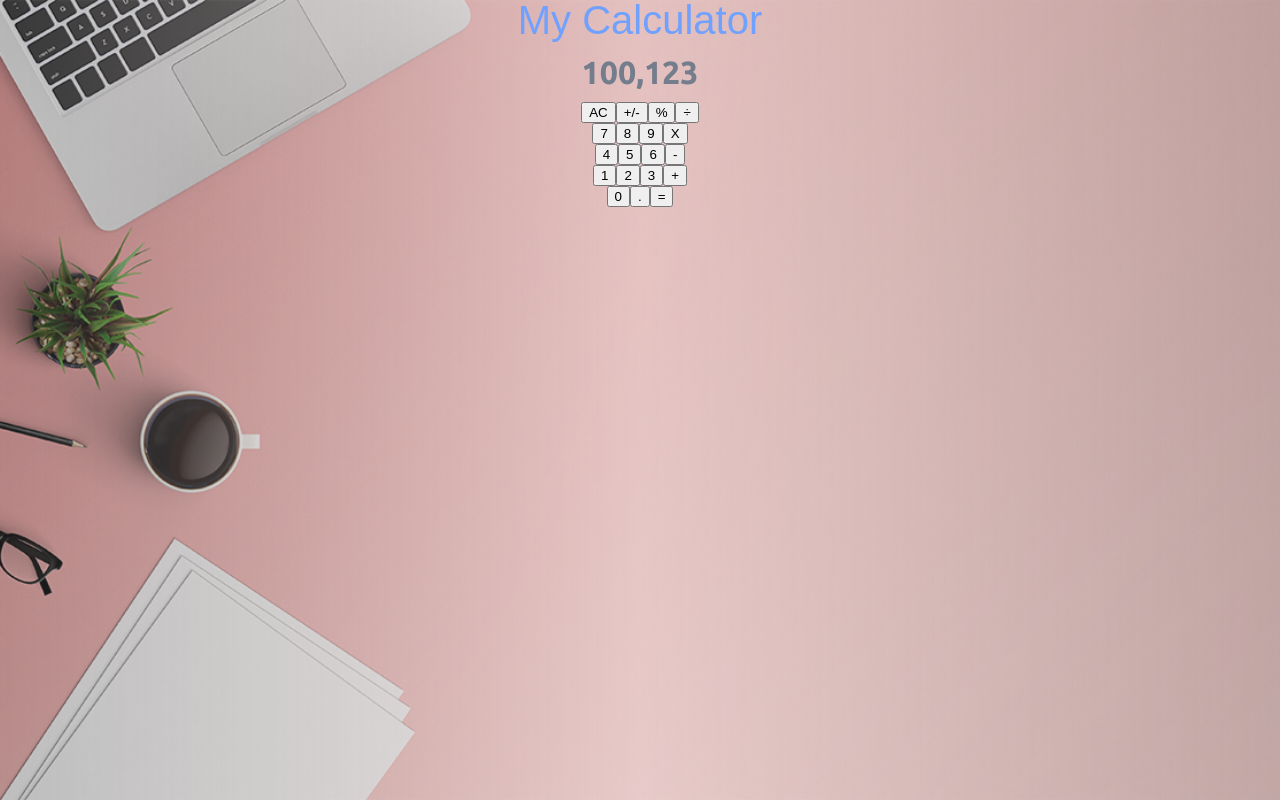
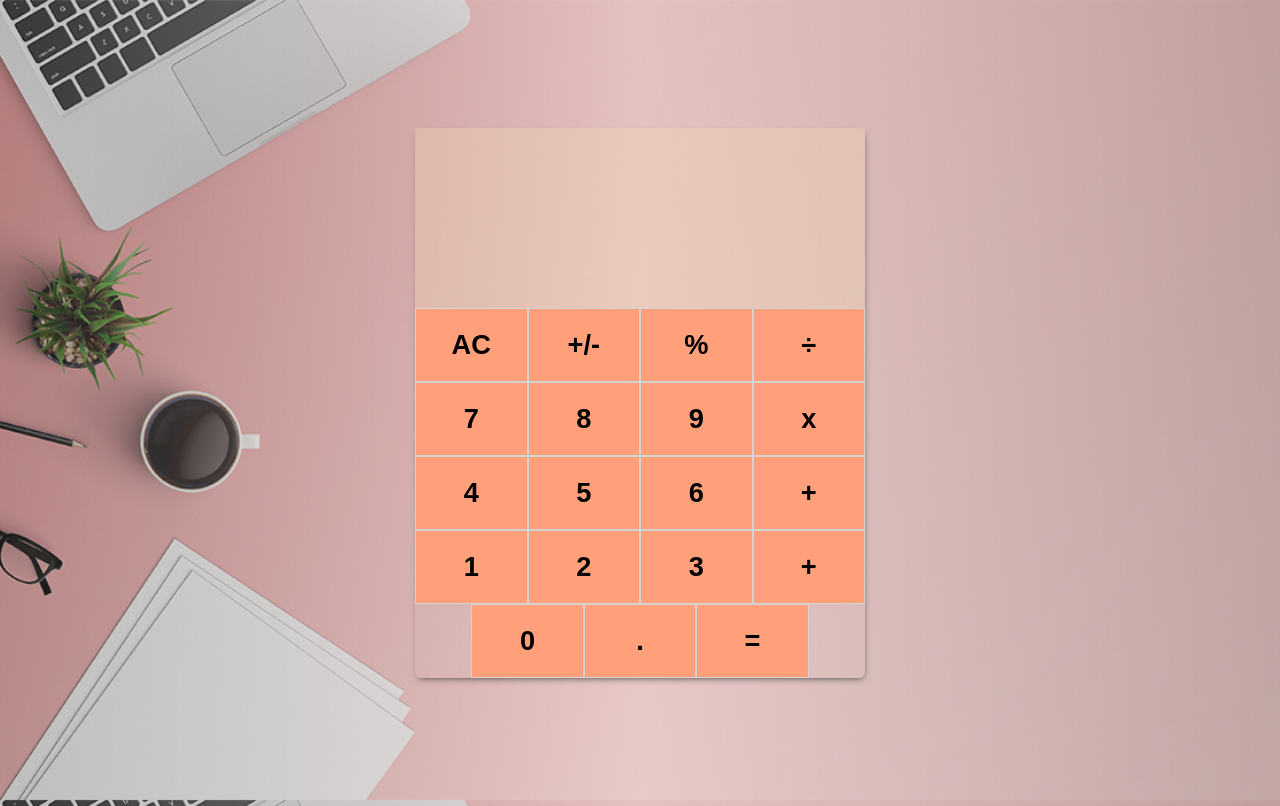
Before and after one commit to kelvin8773/my-calculator, a React (Create React App) app: page / in a window 1280 px wide. Built offline with nearby package versions, Linux system fonts and the light colour scheme; a web font is replaced by a local one.

Commit message:
adding style & adding click handler

```diff
--- a/src/assets/stylesheet/_text.scss
+++ b/src/assets/stylesheet/_text.scss
@@ -29,8 +29,6 @@ h1 {
 
 h2 {
   font-family: 'Ubuntu', sans-serif;
-  font-size: 2rem;
-  font-weight: 700;
   margin-bottom: 0.9rem;
 }
 
--- a/src/assets/stylesheet/index.scss
+++ b/src/assets/stylesheet/index.scss
@@ -1,14 +1,17 @@
 @import './reset';
 @import './break_point';
-
 @import './color';
 @import './text';
 
+$app-width: 450px;
+$app-sm-width: 350px;
+$app-padding: 20px;
+$app-sm-padding: 15px;
+$btn-number-color: $orange;
 
 body {
   -webkit-font-smoothing: antialiased;
   -moz-osx-font-smoothing: grayscale;
-
   background:
     linear-gradient(to right, rgba(67, 66, 66, 0.3), rgba(218, 204, 204, 0.5), rgba(67, 66, 66, 0.3)),
     url(../Image/working-desk-2.jpg) center center no-repeat fixed;
@@ -17,3 +20,52 @@ body {
   -o-background-size: cover;
   background-size: cover;
 }
+
+.calculator {
+  -webkit-box-shadow: 1px 3px 7px -3px rgba(0, 0, 0, 0.68);
+  box-shadow: 1px 3px 7px -3px rgba(0, 0, 0, 0.68);
+  border-radius: 6px;
+  width: $app-width;
+  margin: 10% auto;
+
+  @include mobile {
+    width: $app-sm-width;
+  }
+
+  .display {
+    width: $app-width - 2 * $app-padding;
+    padding: 10px $app-padding;
+    font-size: 3rem;
+    font-weight: 400;
+    min-height: 10rem;
+    background-color: wheat;
+    opacity: 30%;
+    display: flex;
+    justify-content: flex-end;
+    align-items: flex-end;
+    flex-flow: row wrap;
+
+    @include mobile {
+      width: $app-sm-width - 2*$app-sm-padding;
+      padding: 10px $app-sm-padding;
+    }
+  }
+
+  .button {
+    border: 0.015px solid lightgrey;
+    width: $app-width/4;
+    padding: 20px;
+    background-color: lightsalmon;
+    font-size: 1.7rem;
+    font-weight: 600;
+
+    @include mobile {
+      width: $app-sm-width/4;
+    }
+  }
+
+  .button:hover {
+    cursor: pointer;
+  }
+
+}
--- a/src/components/App.js
+++ b/src/components/App.js
@@ -1,5 +1,4 @@
 import React from 'react';
-
 import Display from './display';
 import ButtonPanel from './button_panel';
 
@@ -7,16 +6,23 @@ class App extends React.Component {
   constructor(props) {
     super(props);
     this.state = {
+      result: "",
+    };
+  }
 
-    };
+  handleClick(name) {
+    const result = this.state.result.slice();
+
+    this.setState({
+      result: result.concat(name)
+    });
   }
 
   render() {
     return (
-      <div>
-        <h1 className="text-center">My Calculator</h1>
-        <Display result="100,123" />
-        <ButtonPanel />
+      <div className="calculator">
+        <Display result={this.state.result} />
+        <ButtonPanel onClick={(name) => this.handleClick(name)} />
       </div>
     );
   }
--- a/src/components/button.js
+++ b/src/components/button.js
@@ -2,21 +2,26 @@ import React from 'react';
 import PropTypes from 'prop-types';
 
 const Button = props => {
-  const { value } = props;
+  const { name, onClick } = props;
 
   return (
-    <button type="submit" className="button">
-      {value}
+    <button
+      type="button"
+      className="button"
+      onClick={onClick}
+    >
+      {name}
     </button>
   );
 };
 
 Button.propTypes = {
-  value: PropTypes.string,
+  name: PropTypes.string,
+  clickHandler: PropTypes.func,
 };
 
 Button.defaultProps = {
-  value: '',
+  name: '',
 };
 
 export default Button;
--- a/src/components/button_panel.js
+++ b/src/components/button_panel.js
@@ -1,38 +1,41 @@
 import React from 'react';
 import Button from './button';
 
-const ButtonPanel = () => (
-  <div className="text-center">
-    <div>
-      <Button value="AC" />
-      <Button value="+/-" />
-      <Button value="%" />
-      <Button value="÷" />
+const ButtonPanel = props => {
+  const names = [
+    ["AC", "+/-", "%", "÷"],
+    ["7", "8", "9", "x"],
+    ["4", "5", "6", "+"],
+    ["1", "2", "3", "+"],
+    ["0", ".", "="],
+  ];
+
+  const { onClick } = props;
+
+  const renderButton = (name) => (
+    <Button
+      key={name}
+      name={name}
+      onClick={() => onClick(name)}
+    />
+  );
+
+  const renderRow = (row) => (
+    <div key={row} className="panel-row">
+      {
+        row.map(name => (
+          renderButton(name)
+        ))
+      }
     </div>
-    <div>
-      <Button value="7" />
-      <Button value="8" />
-      <Button value="9" />
-      <Button value="X" />
+  );
+
+  return (
+    <div className="text-center button-panel">
+      {names.map(row => (renderRow(row)))}
     </div>
-    <div>
-      <Button value="4" />
-      <Button value="5" />
-      <Button value="6" />
-      <Button value="-" />
-    </div>
-    <div>
-      <Button value="1" />
-      <Button value="2" />
-      <Button value="3" />
-      <Button value="+" />
-    </div>
-    <div>
-      <Button value="0" />
-      <Button value="." />
-      <Button value="=" />
-    </div>
-  </div>
-);
+  );
+}
+
 
 export default ButtonPanel;
--- a/src/components/display.js
+++ b/src/components/display.js
@@ -4,10 +4,13 @@ import PropTypes from 'prop-types';
 const Display = props => {
   const { result } = props;
   return (
-    <div id="calculator-display" className="text-center">
-      <h2>
-        {result}
-      </h2>
+    <div id="display" className="display">
+      <div>
+        <code>
+          {result}
+          <span className="text-blink background-orange"> </span>
+        </code>
+      </div>
     </div>
   );
 };
@@ -17,7 +20,7 @@ Display.propTypes = {
 };
 
 Display.defaultProps = {
-  result: '',
+  result: '0',
 };
 
 export default Display;
```
